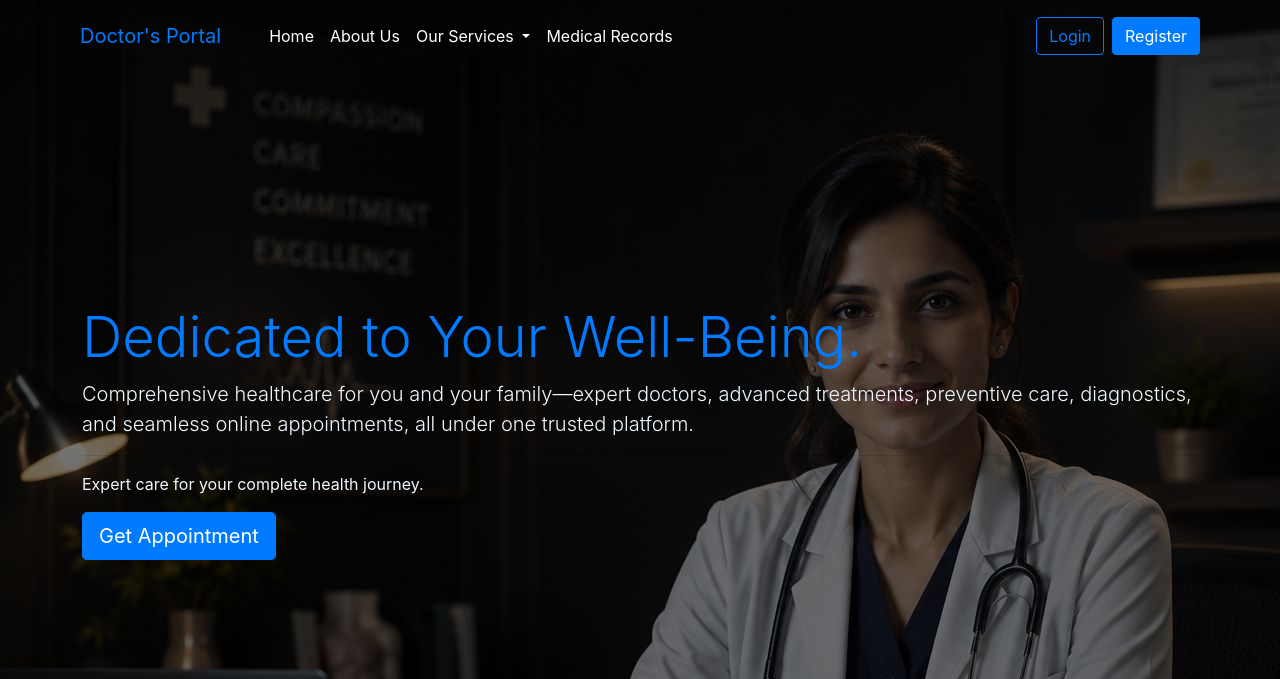
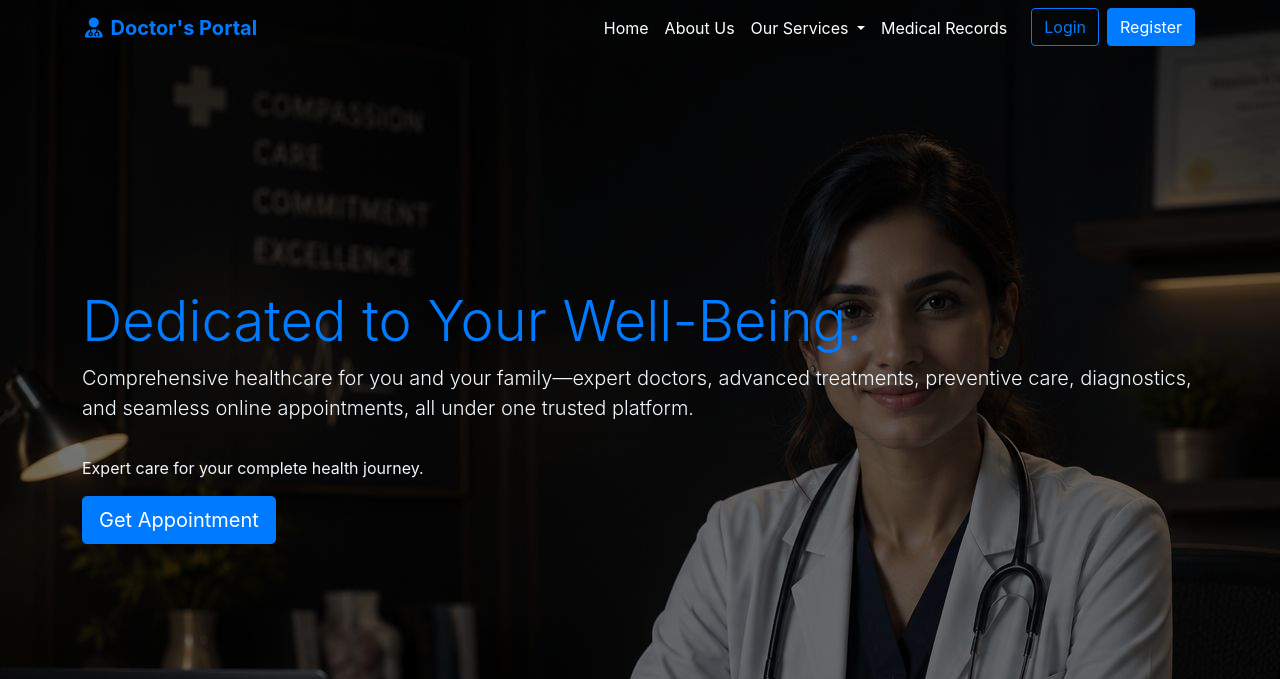
Before and after one commit to aman-ranjan-1/doctor-portal-django, a Django app: page / in a window 1280 px wide. Shown: the top 679 px of the page. Run offline with Django 5.2, Linux system fonts and the light colour scheme.

Commit message:
Added and updated html files

```diff
--- /dev/null
+++ b/templates/base.html
@@ -0,0 +1,46 @@
+{% load static %}
+
+<!DOCTYPE html>
+<html lang="en">
+
+<head>
+
+    <meta charset="UTF-8">
+    <meta name="viewport" content="width=device-width, initial-scale=1.0">
+
+    <title>
+        {% block title %}
+            Doctor Portal
+        {% endblock %}
+    </title>
+
+    <link rel="stylesheet"
+          href="https://cdn.jsdelivr.net/npm/bootstrap@4.6.2/dist/css/bootstrap.min.css">
+
+    <link rel="stylesheet"
+          href="https://cdnjs.cloudflare.com/ajax/libs/font-awesome/6.7.2/css/all.min.css">
+
+    <link rel="stylesheet"
+          href="{% static 'css/style.css' %}">
+
+</head>
+
+<body>
+
+    {% include 'includes/navbar.html' %}
+
+    {% block content %}
+
+    {% endblock %}
+
+    {% include 'includes/footer.html' %}
+
+    <script src="https://cdn.jsdelivr.net/npm/jquery@3.5.1/dist/jquery.slim.min.js"></script>
+
+    <script src="https://cdn.jsdelivr.net/npm/popper.js@1.16.1/dist/umd/popper.min.js"></script>
+
+    <script src="https://cdn.jsdelivr.net/npm/bootstrap@4.6.2/dist/js/bootstrap.min.js"></script>
+
+</body>
+
+</html>
--- a/templates/home/index.html
+++ b/templates/home/index.html
@@ -1,73 +1,29 @@
+{% extends 'base.html' %}
 {% load static %}
-<!DOCTYPE html>
-<html lang="en">
-<head>
-    <meta charset="UTF-8">
-    <meta name="viewport" content="width=device-width, initial-scale=1.0">
-    <title>Doctor Portal</title>
-    <link rel="stylesheet" href="https://cdn.jsdelivr.net/npm/bootstrap@4.6.2/dist/css/bootstrap.min.css" integrity="sha384-xOolHFLEh07PJGoPkLv1IbcEPTNtaed2xpHsD9ESMhqIYd0nLMwNLD69Npy4HI+N" crossorigin="anonymous">
-    <link rel="stylesheet" href="{% static 'css/style.css' %}">
-</head>
-<body>
-    <div class="navbar">
-        <nav class="navbar navbar-expand-lg navbar-light  bg-transparent ml-5">
-            <a class="navbar-brand text-primary" href="#">Doctor's Portal</a>
-            <button class="navbar-toggler" type="button" data-toggle="collapse" data-target="#navbarSupportedContent" aria-controls="navbarSupportedContent" aria-expanded="false" aria-label="Toggle navigation">
-                <span class="navbar-toggler-icon"></span>
-            </button>
 
-            <div class="collapse navbar-collapse ml-4" id="navbarSupportedContent">
-                <ul class="navbar-nav mr-auto">
-                    <li class="nav-item active">
-                        <a class="nav-link text-white" href="#">Home <span class="sr-only">(current)</span></a>
-                    </li>
-                    <li class="nav-item">
-                        <a class="nav-link text-white" href="#">About Us</a>
-                    </li>
-                    <li class="nav-item dropdown">
-                        <a class="nav-link dropdown-toggle text-white" href="#" role="button" data-toggle="dropdown" aria-expanded="false">
-                            Our Services
-                        </a>
-                    <div class="dropdown-menu">
-                        <a class="dropdown-item text-cyan" href="#">General Consultation</a>
-                        <a class="dropdown-item text-cyan" href="#">Specialist Consultation</a>
-                        <a class="dropdown-item text-cyan" href="#">Prescription Services</a>
-                        <a class="dropdown-item text-cyan" href="#">Lab Tests & Diagnostics</a>
-                        <a class="dropdown-item text-cyan" href="#">Health Checkups</a>
-                        <a class="dropdown-item text-cyan" href="#">Vaccinations</a>
-                        <a class="dropdown-item text-cyan" href="#">Emergency Care</a>
-                        <a class="dropdown-item text-cyan" href="#">Physiotherapy   </a>
-                        <a class="dropdown-item text-cyan" href="#">Orthopedics</a>
-                        <a class="dropdown-item text-cyan" href="#">Online Consultation</a>
-                    <div class="dropdown-divider text-cyan"></div>
-                        <a class="dropdown-item text-cyan" href="#">Book Appointment</a>
-                    </div>
-                    </li>
-                    <li class="nav-item">
-                        <a class="nav-link disabled text-white">Medical Records</a>
-                    </li>
-                </ul>
-                <button type="button" class="btn btn-outline-primary mr-2">Login</button>
-                <button class="btn btn-primary mr-5" type="submit">Register</button>
-            </div>
-        </nav>
+{% block content %}
+
+<div class="mainbanner">
+    <div class="jumbotron">
+        <h1 class="display-4 text-primary">
+            Dedicated to Your Well-Being.
+        </h1>
+
+        <p class="lead">
+            Comprehensive healthcare for you and your family—expert doctors,
+            advanced treatments, preventive care, diagnostics, and seamless
+            online appointments, all under one trusted platform.
+        </p>
+
+        <hr>
+
+        <p>
+            Expert care for your complete health journey.
+        </p>
+
+        <a class="btn btn-primary btn-lg" href="#">
+            Get Appointment
+        </a>
     </div>
-
-    <div class="mainbanner">
-        <div class="jumbotron">
-           <h1 class="display-4 text-primary">Dedicated to Your Well-Being.</h1>
-           <p class="lead">Comprehensive healthcare for you and your family—expert doctors, advanced treatments, preventive care, diagnostics, and seamless online appointments, all under one trusted platform.</p>
-           <hr>
-           <p>Expert care for your complete health journey.</p>
-           <a class="btn btn-primary btn-lg " href="#" role="button">Get Appointment</a>
-        </div>
-    </div>
-
-
-
-
-    <script src="https://cdn.jsdelivr.net/npm/jquery@3.5.1/dist/jquery.slim.min.js" integrity="sha384-DfXdz2htPH0lsSSs5nCTpuj/zy4C+OGpamoFVy38MVBnE+IbbVYUew+OrCXaRkfj" crossorigin="anonymous"></script>
-    <script src="https://cdn.jsdelivr.net/npm/popper.js@1.16.1/dist/umd/popper.min.js" integrity="sha384-9/reFTGAW83EW2RDu2S0VKaIzap3H66lZH81PoYlFhbGU+6BZp6G7niu735Sk7lN" crossorigin="anonymous"></script>
-    <script src="https://cdn.jsdelivr.net/npm/bootstrap@4.6.2/dist/js/bootstrap.min.js" integrity="sha384-+sLIOodYLS7CIrQpBjl+C7nPvqq+FbNUBDunl/OZv93DB7Ln/533i8e/mZXLi/P+" crossorigin="anonymous"></script>
-</body>
-</html>
+</div>
+{% endblock %}
--- /dev/null
+++ b/templates/includes/navbar.html
@@ -0,0 +1,96 @@
+
+<nav class="navbar navbar-expand-lg navbar-dark bg-transparent">
+    <div class="container">
+
+        <!-- Logo -->
+        <a class="navbar-brand font-weight-bold text-primary" href="{% url 'home' %}">
+            <i class="fas fa-user-md mr-2"></i>Doctor's Portal
+        </a>
+
+        <!-- Mobile Toggle -->
+        <button class="navbar-toggler" type="button" data-toggle="collapse"
+            data-target="#navbarSupportedContent"
+            aria-controls="navbarSupportedContent"
+            aria-expanded="false"
+            aria-label="Toggle navigation">
+
+            <span class="navbar-toggler-icon"></span>
+        </button>
+
+        <!-- Navbar Links -->
+        <div class="collapse navbar-collapse" id="navbarSupportedContent">
+
+            <ul class="navbar-nav ml-auto">
+
+                <li class="nav-item active">
+                    <a class="nav-link text-white" href="{% url 'home' %}">
+                        Home
+                    </a>
+                </li>
+
+                <li class="nav-item">
+                    <a class="nav-link text-white" href="#">
+                        About Us
+                    </a>
+                </li>
+
+                <li class="nav-item dropdown">
+
+                    <a class="nav-link dropdown-toggle text-white"
+                        href="#"
+                        id="servicesDropdown"
+                        role="button"
+                        data-toggle="dropdown"
+                        aria-haspopup="true"
+                        aria-expanded="false">
+
+                        Our Services
+                    </a>
+
+                    <div class="dropdown-menu">
+
+                        <a class="dropdown-item" href="#">General Consultation</a>
+                        <a class="dropdown-item" href="#">Specialist Consultation</a>
+                        <a class="dropdown-item" href="#">Prescription Services</a>
+                        <a class="dropdown-item" href="#">Lab Tests & Diagnostics</a>
+                        <a class="dropdown-item" href="#">Health Checkups</a>
+                        <a class="dropdown-item" href="#">Vaccinations</a>
+                        <a class="dropdown-item" href="#">Emergency Care</a>
+                        <a class="dropdown-item" href="#">Physiotherapy</a>
+                        <a class="dropdown-item" href="#">Orthopedics</a>
+                        <a class="dropdown-item" href="#">Online Consultation</a>
+
+                        <div class="dropdown-divider"></div>
+
+                        <a class="dropdown-item font-weight-bold text-primary" href="#">
+                            Book Appointment
+                        </a>
+
+                    </div>
+
+                </li>
+
+                <li class="nav-item">
+                    <a class="nav-link text-white" href="#">
+                        Medical Records
+                    </a>
+                </li>
+
+                <li class="nav-item ml-lg-3">
+                    <a href="#" class="btn btn-outline-primary">
+                        Login
+                    </a>
+                </li>
+
+                <li class="nav-item ml-2">
+                    <a href="#" class="btn btn-primary">
+                        Register
+                    </a>
+                </li>
+
+            </ul>
+
+        </div>
+
+    </div>
+</nav>
```
Also changed, not shown: templates/accounts/login.html (added), templates/accounts/register.html (added), templates/home/about.html (added), templates/home/services.html (added), templates/includes/footer.html (added).
